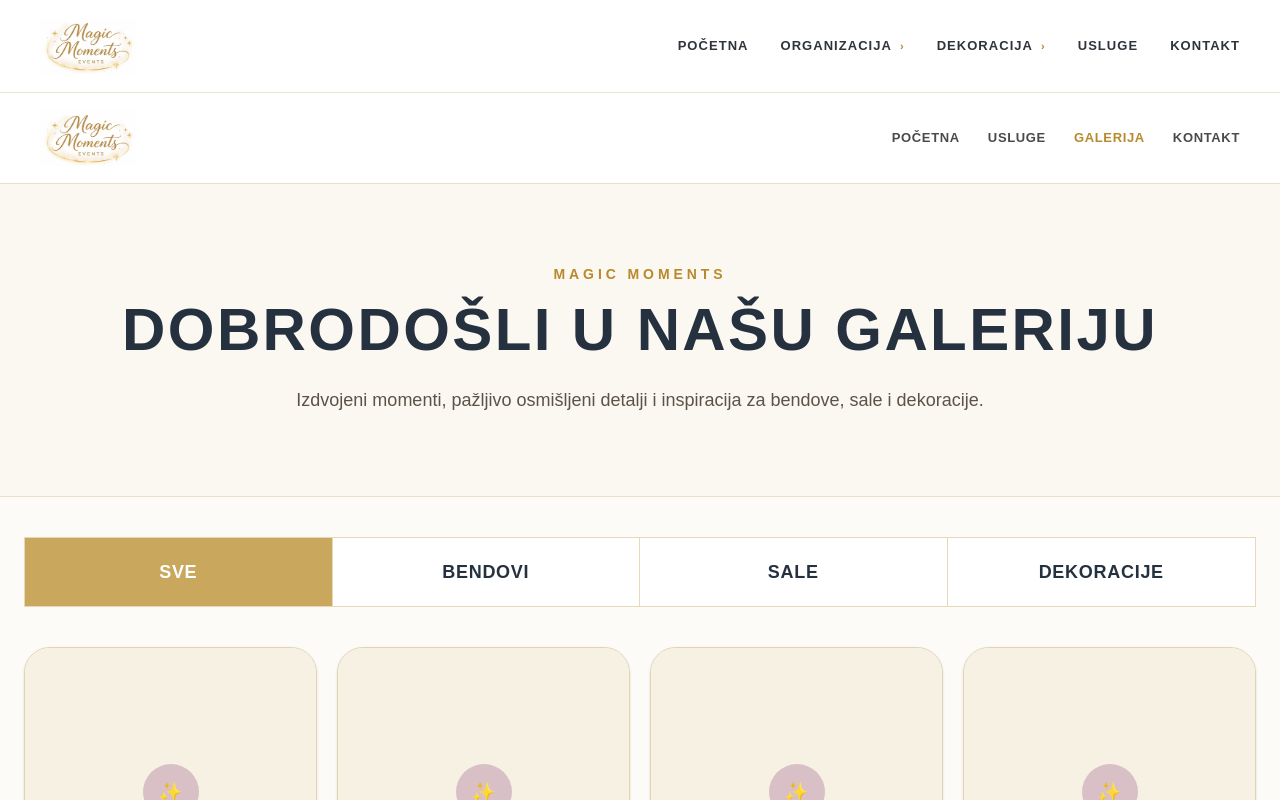
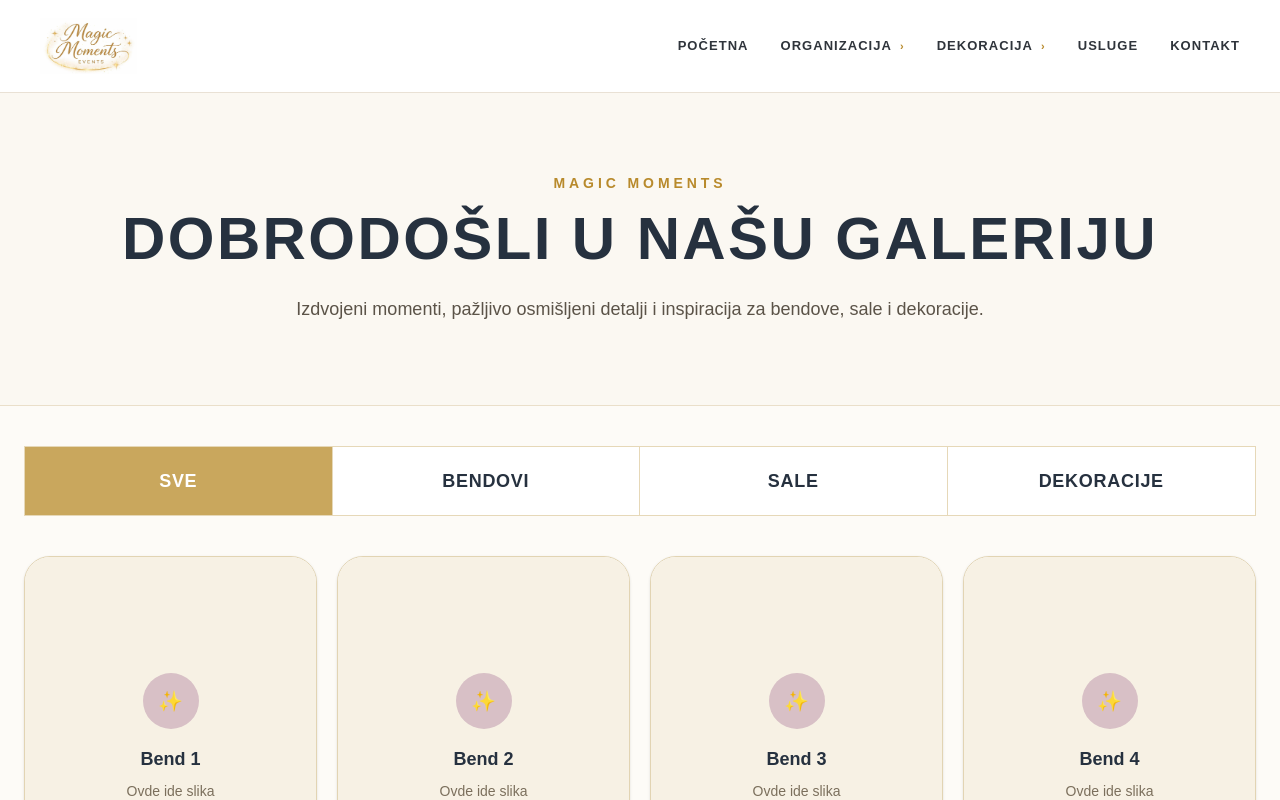
Before and after one commit to ITMilena/magic-moments, a Next.js app: page /galerija in a window 1280 px wide. Shown: the top 800 px of the page. Built offline with nearby package versions, Linux system fonts and the light colour scheme.

Commit message:
dodat mobilni meni

```diff
--- a/app/galerija/page.tsx
+++ b/app/galerija/page.tsx
@@ -1,7 +1,6 @@
 "use client";
 
 import { useMemo, useState } from "react";
-import Link from "next/link";
 
 type Category = "Sve" | "Bendovi" | "Sale" | "Dekoracije";
 
@@ -39,45 +38,6 @@ export default function GalerijaPage() {
 
   return (
     <main className="min-h-screen bg-[#fdfbf7] text-[#2f2a24]">
-      <header className="sticky top-0 z-50 border-b border-[#eadfca] bg-white">
-        <div className="mx-auto flex h-[90px] max-w-[1280px] items-center justify-between px-6 lg:px-10">
-          <Link href="/" className="flex items-center">
-            <img
-              src="/Logo.jpeg"
-              alt="Magic Moments"
-              className="h-14 w-auto object-contain"
-            />
-          </Link>
-
-          <nav className="hidden items-center gap-7 lg:flex">
-            <Link
-              href="/"
-              className="text-[13px] font-semibold uppercase tracking-[0.05em] text-[#4a4a4a] transition hover:text-[#b88a2c]"
-            >
-              Početna
-            </Link>
-            <Link
-              href="/#usluge"
-              className="text-[13px] font-semibold uppercase tracking-[0.05em] text-[#4a4a4a] transition hover:text-[#b88a2c]"
-            >
-              Usluge
-            </Link>
-            <Link
-              href="/galerija"
-              className="text-[13px] font-semibold uppercase tracking-[0.05em] text-[#b88a2c]"
-            >
-              Galerija
-            </Link>
-            <Link
-              href="/#kontakt"
-              className="text-[13px] font-semibold uppercase tracking-[0.05em] text-[#4a4a4a] transition hover:text-[#b88a2c]"
-            >
-              Kontakt
-            </Link>
-          </nav>
-        </div>
-      </header>
-
       <section className="border-b border-[#eadfca] bg-[#fbf8f2] px-6 py-16 md:py-20">
         <div className="mx-auto max-w-7xl text-center">
           <p className="mb-4 text-sm font-semibold uppercase tracking-[0.28em] text-[#b88a2c]">
@@ -104,9 +64,10 @@ export default function GalerijaPage() {
               return (
                 <button
                   key={category}
+                  type="button"
                   onClick={() => setActiveCategory(category)}
                   className={[
-                    "px-6 py-5 text-center text-lg font-semibold uppercase tracking-[0.04em] transition",
+                    "w-full px-6 py-5 text-center text-lg font-semibold uppercase tracking-[0.04em] transition",
                     index !== categories.length - 1
                       ? "border-b border-[#efe5d1] md:border-b-0 md:border-r md:border-r-[#e6d8b8]"
                       : "",
```
